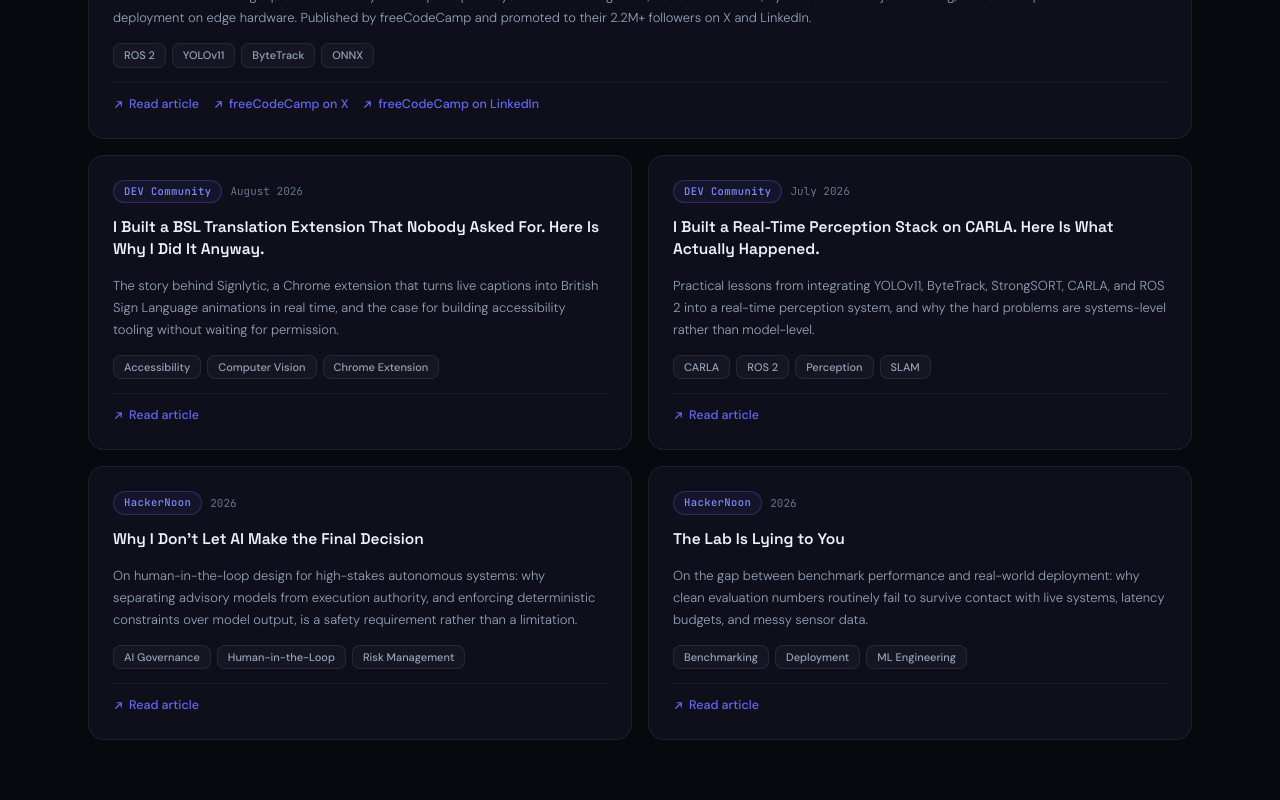
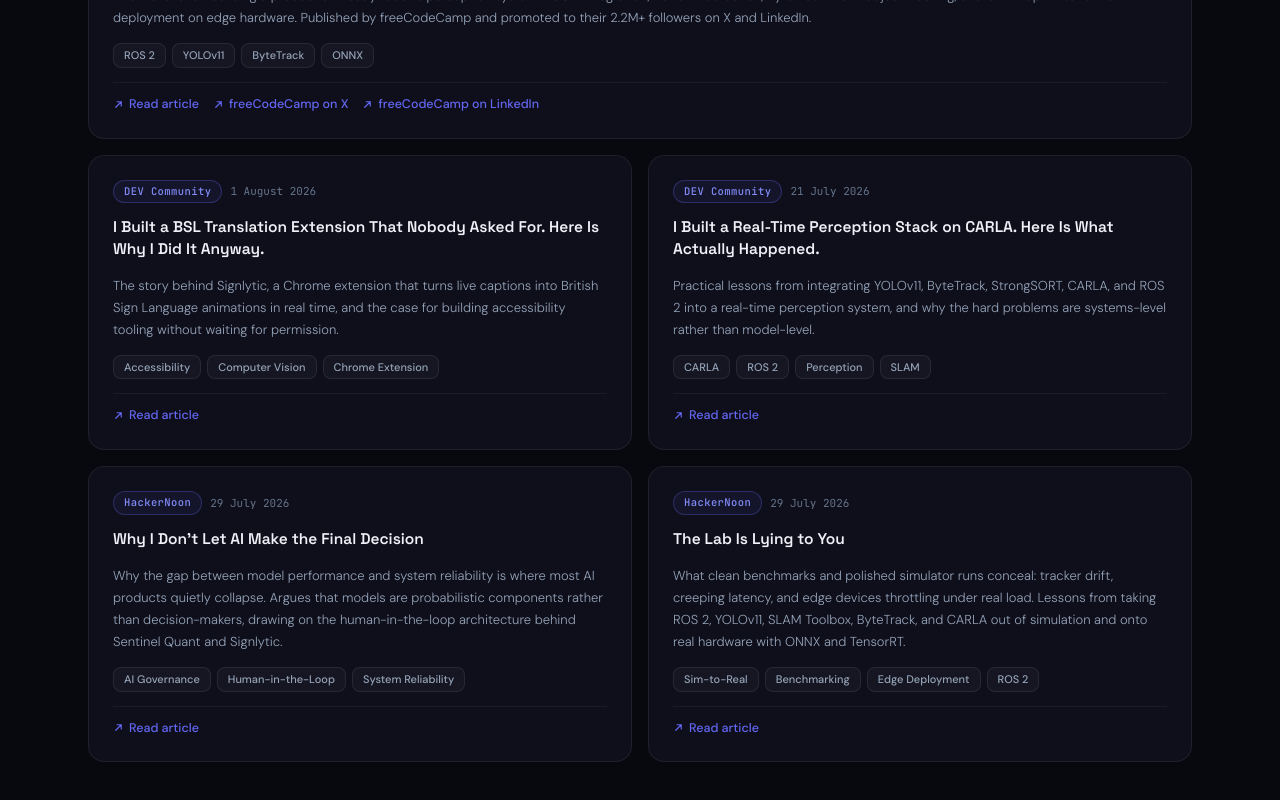
Before and after one commit to Iyanuoluwa007/My-Portfolio-Site, a Next.js app: page / in a window 1280 px wide. Shown: the part 6702-7502 px from the top of the page. Built offline with nearby package versions, Linux system fonts and the light colour scheme.

Commit message:
content: use verified publication dates and rewrite HackerNoon descriptions from source

```diff
--- a/src/data/recognition.js
+++ b/src/data/recognition.js
@@ -114,7 +114,7 @@ export const articles = [
     featured: true,
     title:
       "How to Build a Real-Time Object Detection and Tracking Pipeline with ROS 2 and YOLOv11",
-    date: "July 2026",
+    date: "25 July 2026",
     description:
       "A full tutorial on building a production-ready robotic perception system: ROS 2 integration, YOLOv11 detection, ByteTrack multi-object tracking, and ONNX optimisation for deployment on edge hardware. Published by freeCodeCamp and promoted to their 2.2M+ followers on X and LinkedIn.",
     tags: ["ROS 2", "YOLOv11", "ByteTrack", "ONNX"],
@@ -130,7 +130,7 @@ export const articles = [
     outlet: "DEV Community",
     title:
       "I Built a BSL Translation Extension That Nobody Asked For. Here Is Why I Did It Anyway.",
-    date: "August 2026",
+    date: "1 August 2026",
     description:
       "The story behind Signlytic, a Chrome extension that turns live captions into British Sign Language animations in real time, and the case for building accessibility tooling without waiting for permission.",
     tags: ["Accessibility", "Computer Vision", "Chrome Extension"],
@@ -140,7 +140,7 @@ export const articles = [
     id: "devto-carla",
     outlet: "DEV Community",
     title: "I Built a Real-Time Perception Stack on CARLA. Here Is What Actually Happened.",
-    date: "July 2026",
+    date: "21 July 2026",
     description:
       "Practical lessons from integrating YOLOv11, ByteTrack, StrongSORT, CARLA, and ROS 2 into a real-time perception system, and why the hard problems are systems-level rather than model-level.",
     tags: ["CARLA", "ROS 2", "Perception", "SLAM"],
@@ -150,20 +150,20 @@ export const articles = [
     id: "hackernoon-final-decision",
     outlet: "HackerNoon",
     title: "Why I Don't Let AI Make the Final Decision",
-    date: "2026",
+    date: "29 July 2026",
     description:
-      "On human-in-the-loop design for high-stakes autonomous systems: why separating advisory models from execution authority, and enforcing deterministic constraints over model output, is a safety requirement rather than a limitation.",
-    tags: ["AI Governance", "Human-in-the-Loop", "Risk Management"],
+      "Why the gap between model performance and system reliability is where most AI products quietly collapse. Argues that models are probabilistic components rather than decision-makers, drawing on the human-in-the-loop architecture behind Sentinel Quant and Signlytic.",
+    tags: ["AI Governance", "Human-in-the-Loop", "System Reliability"],
     url: "https://hackernoon.com/why-i-dont-let-ai-make-the-final-decision",
   },
   {
     id: "hackernoon-lab-lying",
     outlet: "HackerNoon",
     title: "The Lab Is Lying to You",
-    date: "2026",
+    date: "29 July 2026",
     description:
-      "On the gap between benchmark performance and real-world deployment: why clean evaluation numbers routinely fail to survive contact with live systems, latency budgets, and messy sensor data.",
-    tags: ["Benchmarking", "Deployment", "ML Engineering"],
+      "What clean benchmarks and polished simulator runs conceal: tracker drift, creeping latency, and edge devices throttling under real load. Lessons from taking ROS 2, YOLOv11, SLAM Toolbox, ByteTrack, and CARLA out of simulation and onto real hardware with ONNX and TensorRT.",
+    tags: ["Sim-to-Real", "Benchmarking", "Edge Deployment", "ROS 2"],
     url: "https://hackernoon.com/the-lab-is-lying-to-you",
   },
 ];
```
